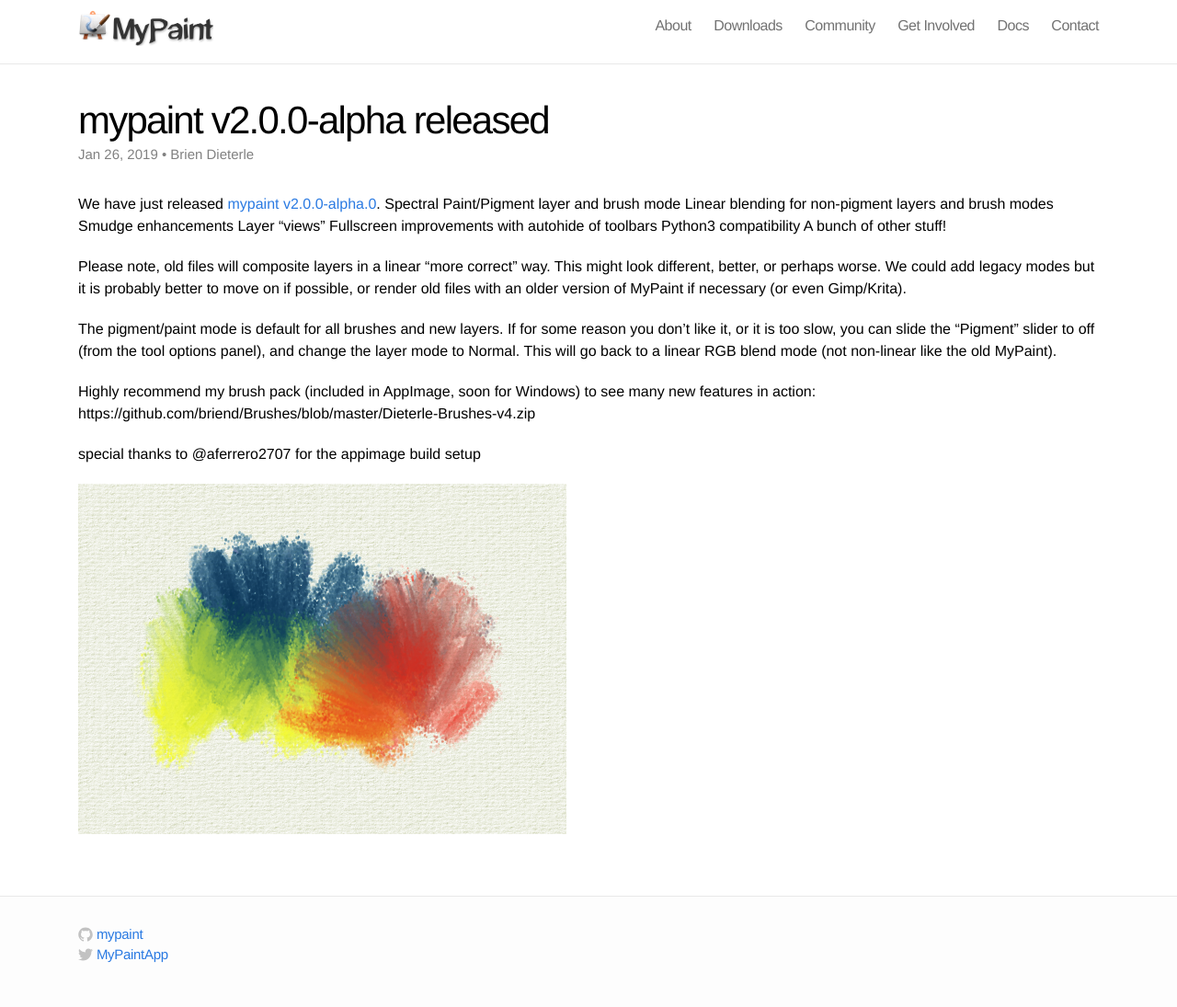
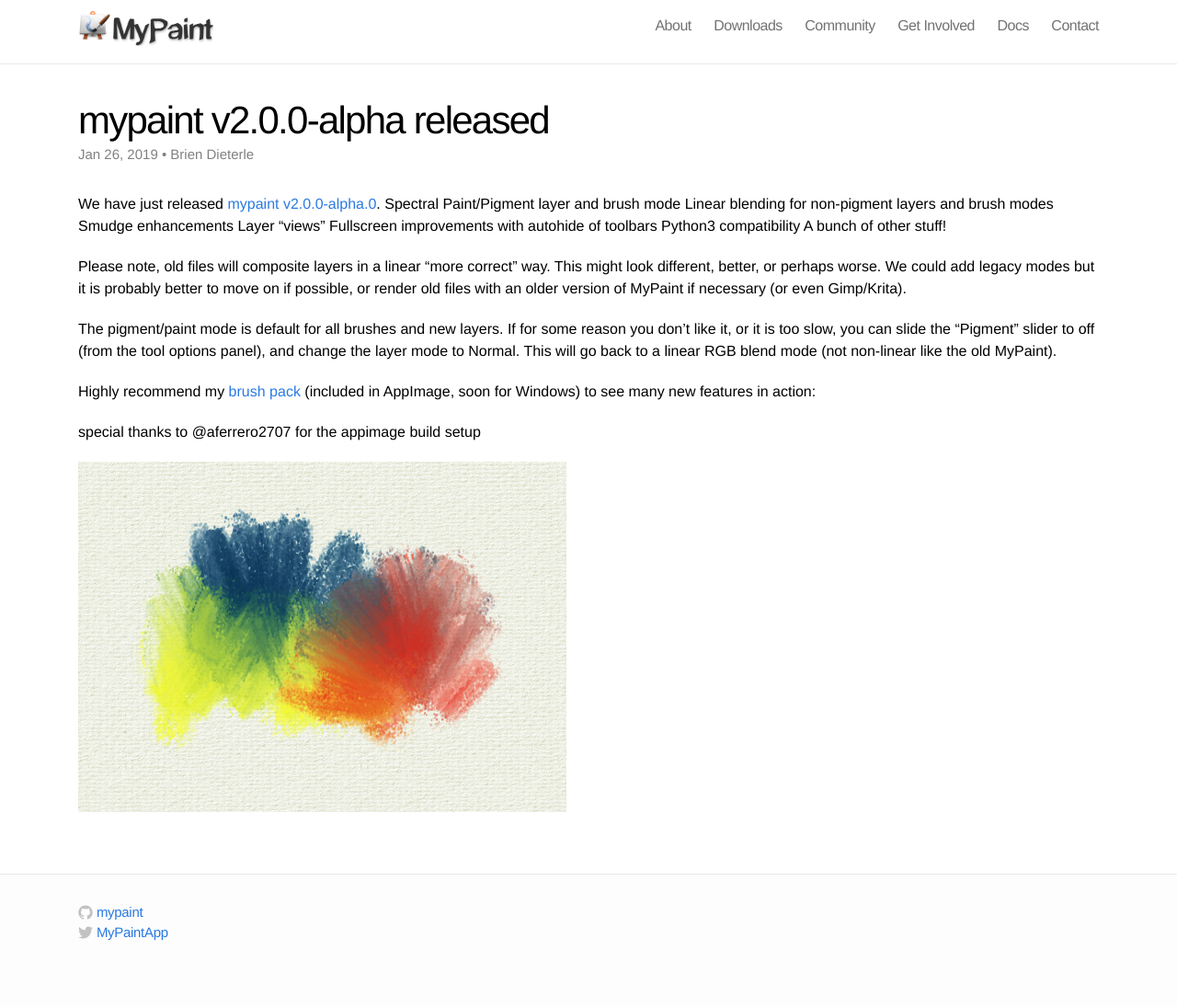
Before and after one commit to mypaint/website-2015, a Jekyll site: the page built from _posts/2019-01-26-MyPaint-2.0-alpha.md, in a window 1280 px wide. Shown: the whole page at 92% size. Built offline with Jekyll 4.4.1, drawn with Linux system fonts in a browser that asks for light colours; a script that is not in the unit is left out; after the commit the page ends 1071 px from its top, so only the background shows below that.

Commit message:
Update 2019-01-26-MyPaint-2.0-alpha.md

```diff
--- a/_posts/2019-01-26-MyPaint-2.0-alpha.md
+++ b/_posts/2019-01-26-MyPaint-2.0-alpha.md
@@ -28,9 +28,9 @@
 layer mode to Normal. This will go back to a linear RGB blend mode
 (not non-linear like the old MyPaint).
 
-Highly recommend my brush pack (included in AppImage, soon for Windows)
+Highly recommend my [brush pack](https://github.com/briend/Brushes/blob/master/Dieterle-Brushes-v4.zip) (included in AppImage, soon for Windows)
 to see many new features in action:
-https://github.com/briend/Brushes/blob/master/Dieterle-Brushes-v4.zip
+
 
 special thanks to @aferrero2707 for the appimage build setup
 
```
